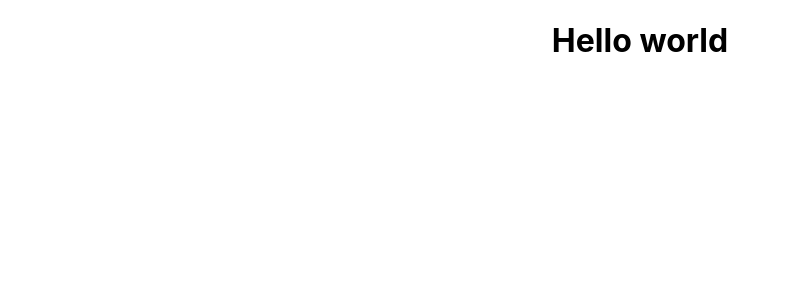
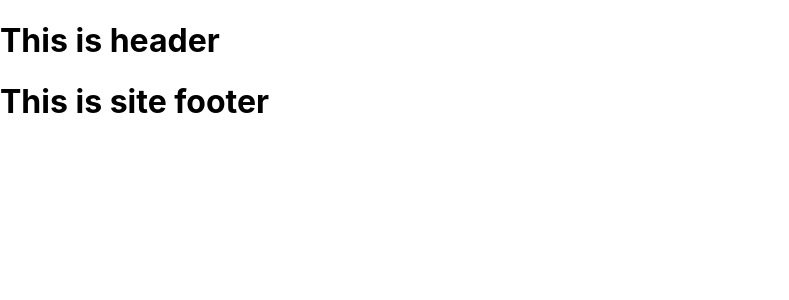
Before and after one commit to AbrRahman/soft-academy, a React (Create React App) app: page / in a window 1280 px wide. Shown: the top 300 px of the page, without its empty margins (0-789 px from the left). Built offline with nearby package versions, Linux system fonts and the light colour scheme.

Commit message:
setup router

```diff
--- a/src/App.js
+++ b/src/App.js
@@ -1,10 +1,11 @@
-import logo from './logo.svg';
+import { RouterProvider } from 'react-router-dom';
 import './App.css';
+import { router } from './router/router/Router';
 
 function App() {
   return (
-    <div className="App">
-      <h1>Hello world</h1>
+    <div className="">
+      <RouterProvider router={router}></RouterProvider>
     </div>
   );
 }
--- /dev/null
+++ b/src/layout/Main.js
@@ -0,0 +1,16 @@
+import React from 'react';
+import { Outlet } from 'react-router-dom';
+import Footer from '../shared/footer/Footer';
+import Header from '../shared/Header/Header';
+
+const Main = () => {
+    return (
+        <div>
+            <Header></Header>
+            <Outlet></Outlet>
+            <Footer></Footer>
+        </div>
+    );
+};
+
+export default Main;
--- /dev/null
+++ b/src/router/router/Router.js
@@ -0,0 +1,19 @@
+import { createBrowserRouter } from "react-router-dom";
+import Blog from "../../component/blog/Blog";
+import CourseDetails from "../../component/courseDetails/CourseDetails";
+import Courses from "../../component/courses/Courses";
+import Faq from "../../component/faq/Faq";
+import Main from "../../layout/Main";
+
+export const router = createBrowserRouter([
+    {
+        path: '/',
+        element: <Main></Main>,
+        children: [
+            { path: '/course', element: <Courses></Courses> },
+            { path: '/course/:id', element: <CourseDetails></CourseDetails> },
+            { path: '/faq', element: <Faq></Faq> },
+            { path: '/blog', element: <Blog></Blog> }
+        ]
+    }
+])
```
